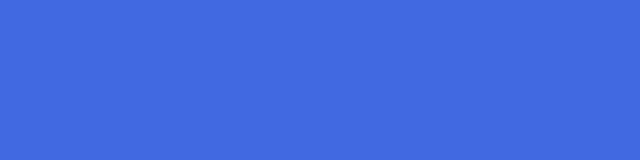
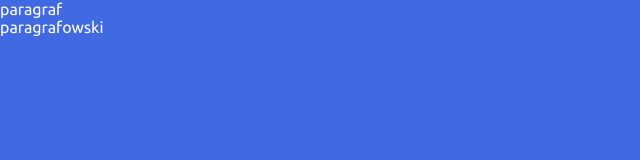
Before and after one commit to dspl95/test, a plain HTML site: page index.html in a window 1280 px wide. Shown: the whole page, without its empty margins (0-640 px from the left). Drawn offline with Linux system fonts and the light colour scheme.

Commit message:
new paragraph

```diff
--- a/index.html
+++ b/index.html
@@ -10,7 +10,7 @@
 </head>
 <body>
 
-
+    <p>paragraf paragrafowski</p>
 
 </body>
 </html>
```
